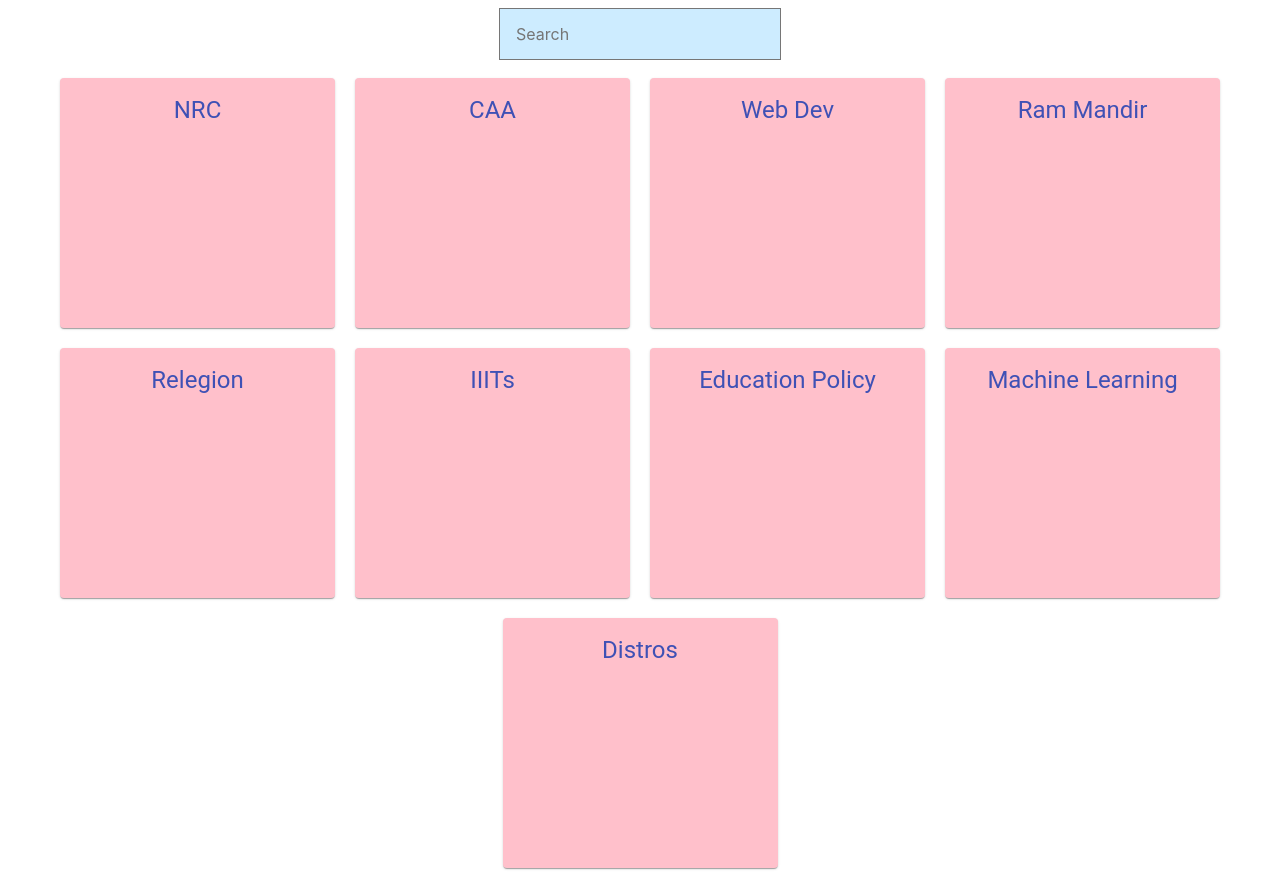
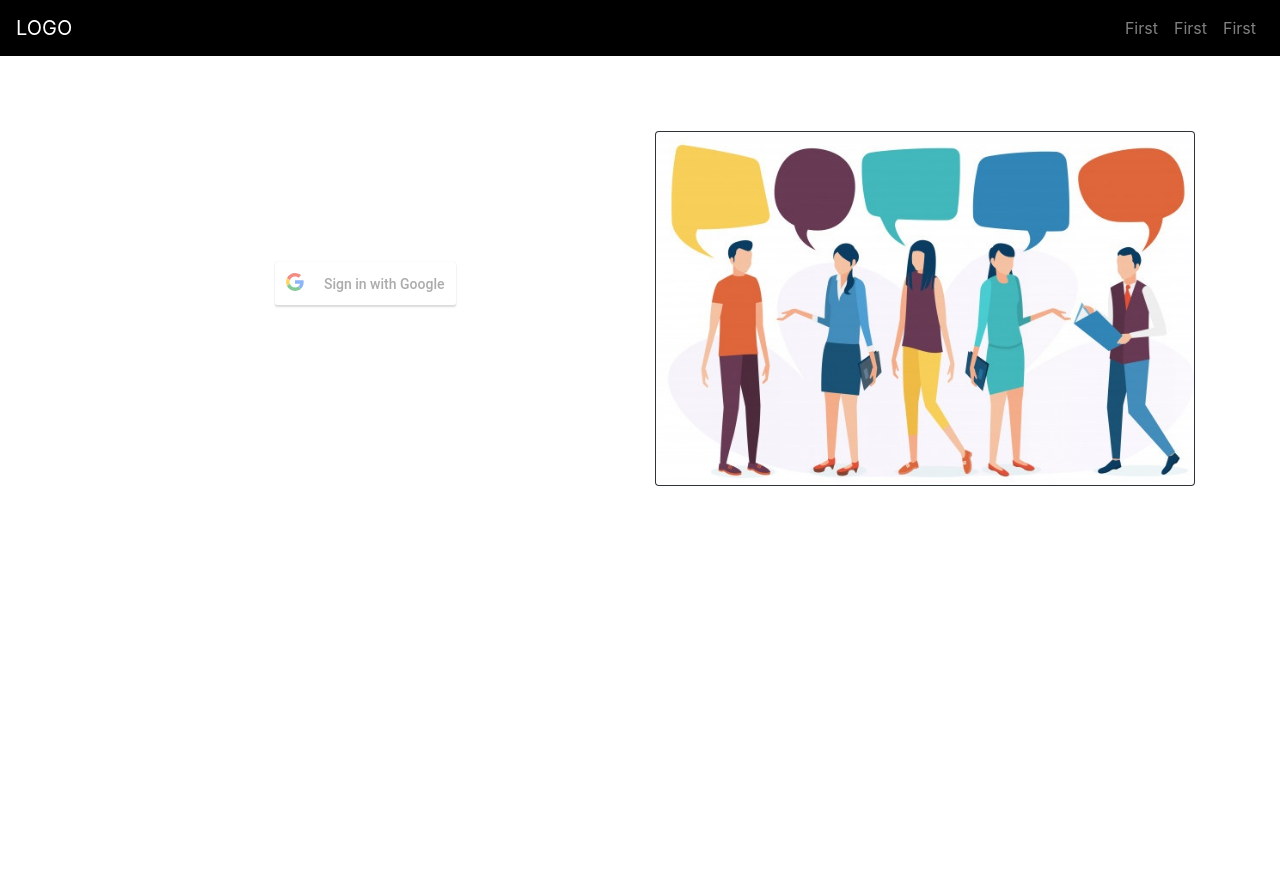
Before and after one commit to nafees87n/kewl, a React (Create React App) app in the folder client/: page / in a window 1280 px wide. After the commit the page ends 800 px from the top, so only its background shows below. Built offline with nearby package versions, Linux system fonts and the light colour scheme.

Commit message:
homepage fix shinde reverted

```diff
--- a/client/src/index.js
+++ b/client/src/index.js
@@ -1,14 +1,14 @@
 import React from 'react';
 import ReactDOM from 'react-dom';
 import './index.css';
-import Two from './Components/page-2/two.js';
-// import App from './App';
+// import Two from './Components/page-2/two.js';
+import App from './App';
 import * as serviceWorker from './serviceWorker';
 ReactDOM.render(
   <React.StrictMode>
 
-    {/* <App /> */}
-    <Two />
+    <App />
+    {/* <Two /> */}
 
   </React.StrictMode>,
   document.getElementById('root')
```
Also changed, not shown: 2 other files (tests, documents, lock files or other folders).
